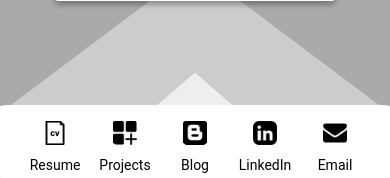
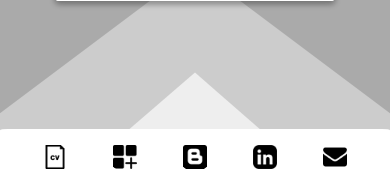
Before and after one commit to yazdipour/old-personal-site, a PHP site: page / in a window 390 px wide. Shown: the part 666-844 px from the top of the page. Run offline with PHP 8.4, Linux system fonts and the light colour scheme.

Commit message:
fix height for mobile

```diff
--- a/css/card.css
+++ b/css/card.css
@@ -245,6 +245,7 @@ p {
   .profile-social-links {
     position: fixed !important;
     width: 100% !important;
+    height: 58px !important;
     display: block;
     float: none;
     bottom: -38px !important;
```
